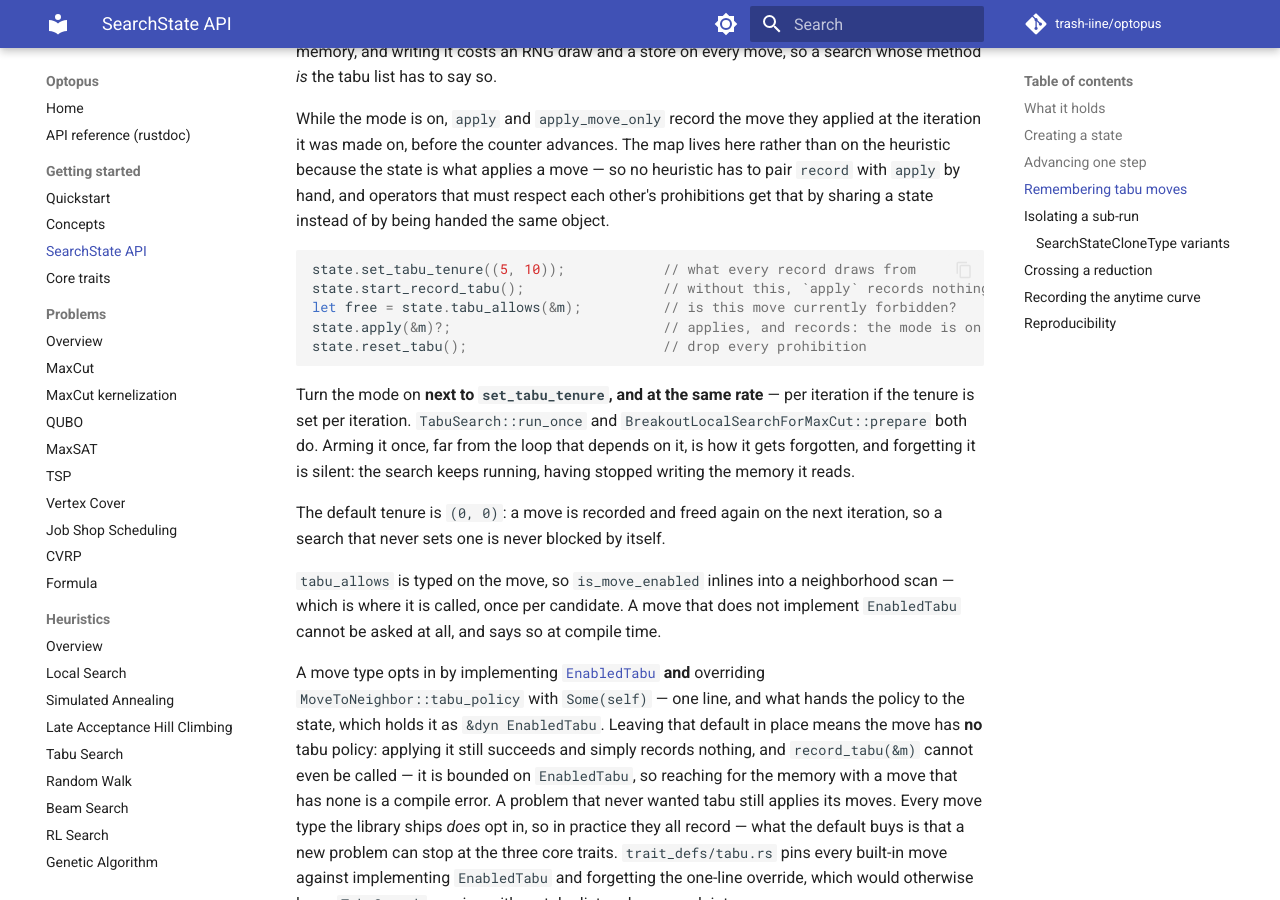
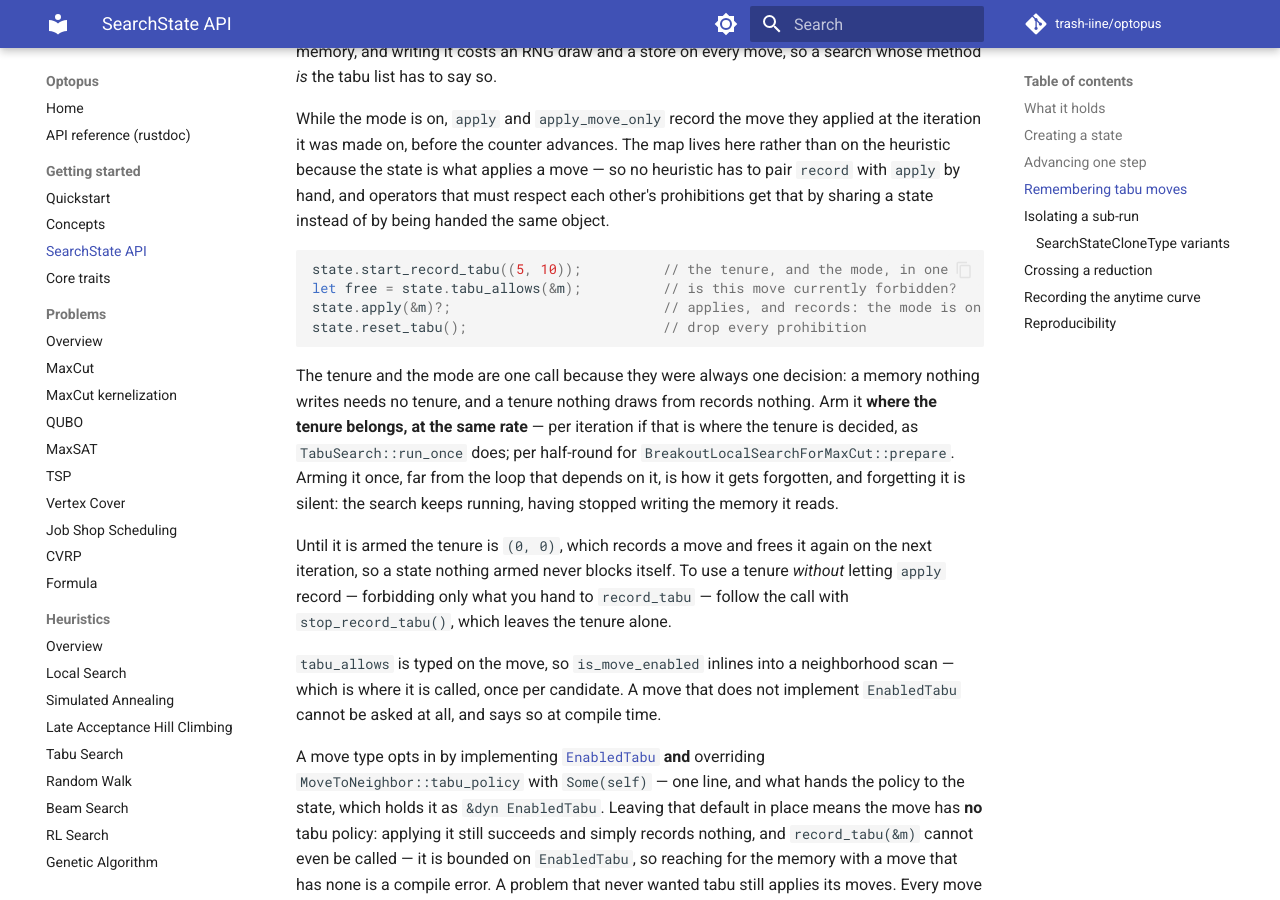
Before and after one commit to trash-iine/optopus, an MkDocs documentation site: the page built from docs/search_state.md, in a window 1280 px wide and 900 px high, scrolled down 2058 px. Built offline with MkDocs 1.6.1 and Material for MkDocs 9.7.7, drawn with Linux system fonts in a browser that asks for light colours; comment, search, counter and statistics services are not loaded.

Commit message:
REFACTOR: fold the tenure into start_record_tabu
The docs told callers to arm `start_record_tabu` "next to
`set_tabu_tenure`, at the same rate, because arming it far from the loop
that depends on it is how it gets forgotten". A discipline that has to be
written down can usually be built instead, and here it can: the two were
always one decision, since a memory nothing writes needs no tenure and a
tenure nothing draws from records nothing.

`start_record_tabu` now takes the tenure and `set_tabu_tenure` is gone,
so calling one without the other is no longer expressible. All three
production sites already had the two adjacent, so they each lose a line:
`TabuSearch::run_once` per iteration, `BreakoutLocalSearch::prepare` per
half-round.

The one caller that wanted a tenure *without* the mode -- a regression
test that forbids by hand and wants the swap it then applies left
unrecorded -- says so as `start_record_tabu(t)` followed by
`stop_record_tabu()`, which leaves the tenure alone. That reads worse
than the old pair, but it is one test against a discipline the rest of
the codebase now gets for free.

Bit-identical to origin/main across G1-G21 x 10 runs at the paper's
parameters, TabuSearch / SimulatedAnnealing / RandomWalk, and G11 at
tenure [15,300] -- every summary field, every run's seed, best_iteration
and full solution vector.

The last two commits each changed what an API means and left prose
asserting the old meaning, so this one greps for the removed name across
src, docs and CLAUDE.md before committing: no stale references remain.

Claude-Session: https://claude.ai/code/session_01D18NWBq9wvSeSnmdKZVXEJ

````diff
--- a/docs/search_state.md
+++ b/docs/search_state.md
@@ -83,21 +83,25 @@ respect each other's prohibitions get that by sharing a state instead of by
 being handed the same object.
 
 ```rust
-state.set_tabu_tenure((5, 10));            // what every record draws from
-state.start_record_tabu();                 // without this, `apply` records nothing
+state.start_record_tabu((5, 10));          // the tenure, and the mode, in one
 let free = state.tabu_allows(&m);          // is this move currently forbidden?
 state.apply(&m)?;                          // applies, and records: the mode is on
 state.reset_tabu();                        // drop every prohibition
 ```
 
-Turn the mode on **next to `set_tabu_tenure`, and at the same rate** — per
-iteration if the tenure is set per iteration. `TabuSearch::run_once` and
-`BreakoutLocalSearchForMaxCut::prepare` both do. Arming it once, far from the
-loop that depends on it, is how it gets forgotten, and forgetting it is silent:
-the search keeps running, having stopped writing the memory it reads.
+The tenure and the mode are one call because they were always one decision: a
+memory nothing writes needs no tenure, and a tenure nothing draws from records
+nothing. Arm it **where the tenure belongs, at the same rate** — per iteration
+if that is where the tenure is decided, as `TabuSearch::run_once` does; per
+half-round for `BreakoutLocalSearchForMaxCut::prepare`. Arming it once, far from
+the loop that depends on it, is how it gets forgotten, and forgetting it is
+silent: the search keeps running, having stopped writing the memory it reads.
 
-The default tenure is `(0, 0)`: a move is recorded and freed again on the next
-iteration, so a search that never sets one is never blocked by itself.
+Until it is armed the tenure is `(0, 0)`, which records a move and frees it
+again on the next iteration, so a state nothing armed never blocks itself. To
+use a tenure *without* letting `apply` record — forbidding only what you hand to
+`record_tabu` — follow the call with `stop_record_tabu()`, which leaves the
+tenure alone.
 
 `tabu_allows` is typed on the move, so `is_move_enabled` inlines into a
 neighborhood scan — which is where it is called, once per candidate. A move that
````
Also changed, not shown: CLAUDE.md (+1 -1 lines), docs/guide/learned_perturbation.md (+1 -3 lines), docs/heuristics/tabu_search.md (+7 -7 lines), 5 other files.
